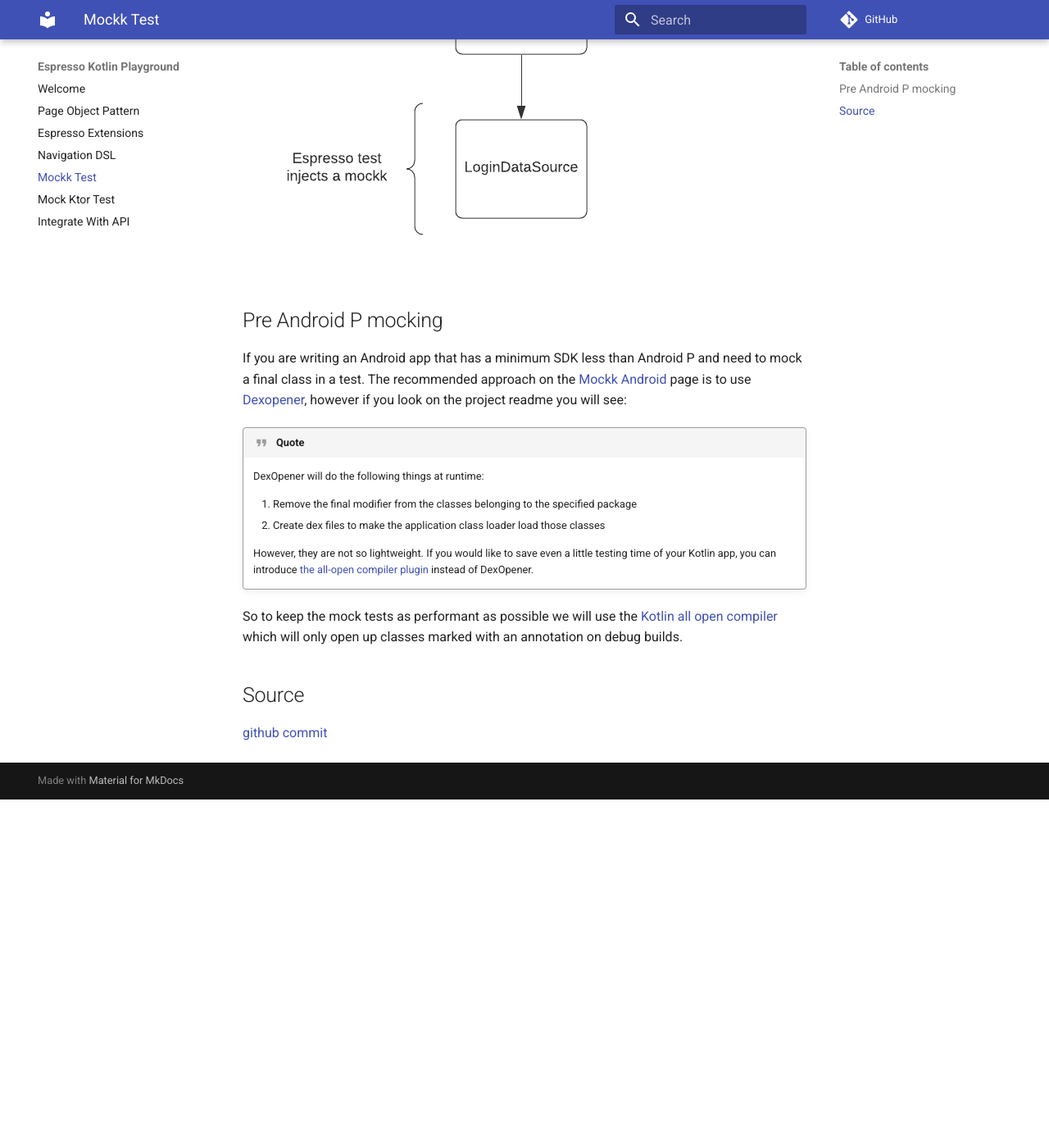
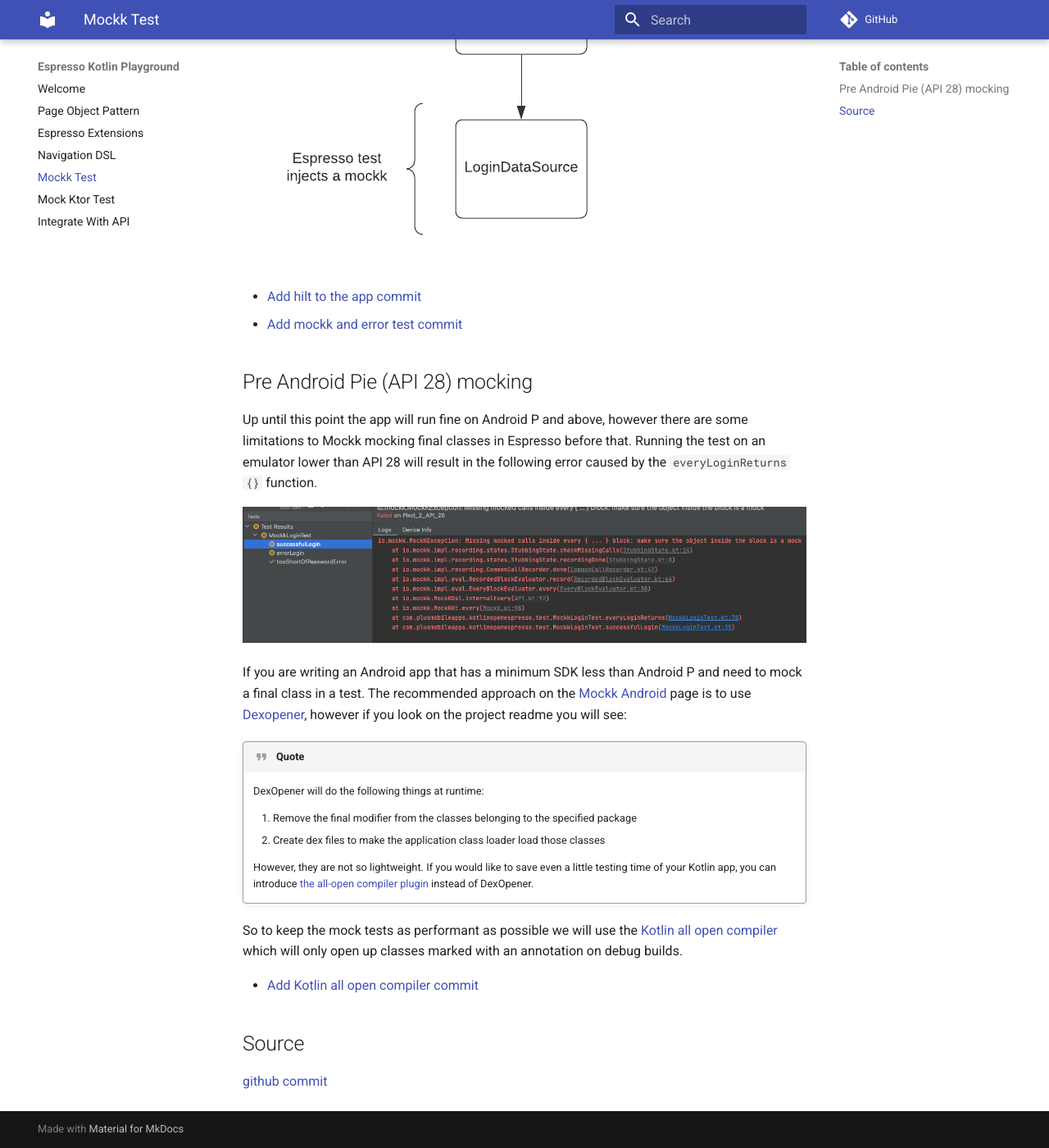
Before and after one commit to plusmobileapps/espresso-kotlin-playground, an MkDocs documentation site: the page built from docs/mockk-test.md, in a window 1280 px wide and 1400 px high, scrolled down 674 px. Shown: the whole window at 82% size. Built offline with MkDocs 1.6.1 and Material for MkDocs 9.7.7, drawn with Linux system fonts in a browser that asks for light colours; comment, search, counter and statistics services are not loaded; before the commit the page ends 1649 px from its top, so only the background shows below that.

Commit message:
update more documentation

```diff
--- a/docs/mockk-test.md
+++ b/docs/mockk-test.md
@@ -2,7 +2,15 @@
 
 ![](img/login-mockk.png)
 
-## Pre Android P mocking
+* [Add hilt to the app commit](https://github.com/plusmobileapps/espresso-kotlin-playground/commit/cd65d50fea1760c966f6ba7f571bf2cdcd26592a)
+* [Add mockk and error test commit](https://github.com/plusmobileapps/espresso-kotlin-playground/commit/f9e55f2b8f0f8c6bddf0a4158e6d463df9d668fb)
+
+## Pre Android Pie (API 28) mocking
+
+Up until this point the app will run fine on Android P and above, however there are some limitations to Mockk mocking final classes in Espresso before that. Running the test on an emulator lower than API 28 will result in the following error caused by the `everyLoginReturns {}` function.
+
+![](img/mockk-exception.png)
+
 
 If you are writing an Android app that has a minimum SDK less than Android P and need to mock a final class in a test. The recommended approach on the [Mockk Android](https://mockk.io/ANDROID.html) page is to use [Dexopener](https://github.com/tmurakami/dexopener), however if you look on the project readme you will see:
 
@@ -16,6 +24,8 @@
 
 So to keep the mock tests as performant as possible we will use the [Kotlin all open compiler](https://kotlinlang.org/docs/all-open-plugin.html) which will only open up classes marked with an annotation on debug builds.
 
+* [Add Kotlin all open compiler commit](https://github.com/plusmobileapps/espresso-kotlin-playground/commit/8c2bbe3ba0d167d8eb8f8d02d6fee3caa263681d)
+
 ## Source
 
 [github commit](https://github.com/plusmobileapps/espresso-kotlin-playground/commit/959b7b62136a498d35b3c72ec0206da93794a931)
```
Also changed, not shown: docs/mock-ktor-test.md (+6 -1 lines), docs/img/mockk-exception.png (added).
